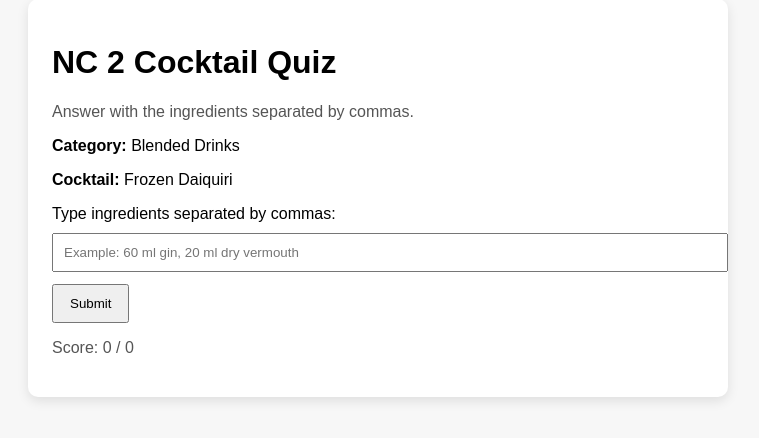
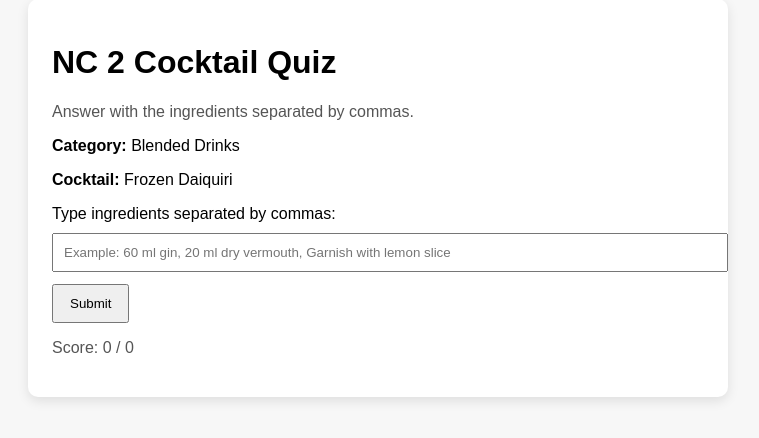
Before and after one commit to AI-AUTOMATION27/bartending-nc2-study-app, a Flask app: page / in a window 1280 px wide. Shown: the part 61-499 px from the top of the page, without its empty margins (262-1021 px from the left). Run offline with Flask 3, Linux system fonts and the light colour scheme.

Commit message:
Update index.html

```diff
--- a/templates/index.html
+++ b/templates/index.html
@@ -49,7 +49,7 @@
 
       <form method="post">
         <label for="answer">Type ingredients separated by commas:</label>
-        <input type="text" id="answer" name="answer" placeholder="Example: 60 ml gin, 20 ml dry vermouth" required>
+        <input type="text" id="answer" name="answer" placeholder="Example: 60 ml gin, 20 ml dry vermouth, Garnish with lemon slice" required>
         <button type="submit">Submit</button>
       </form>
 
```
